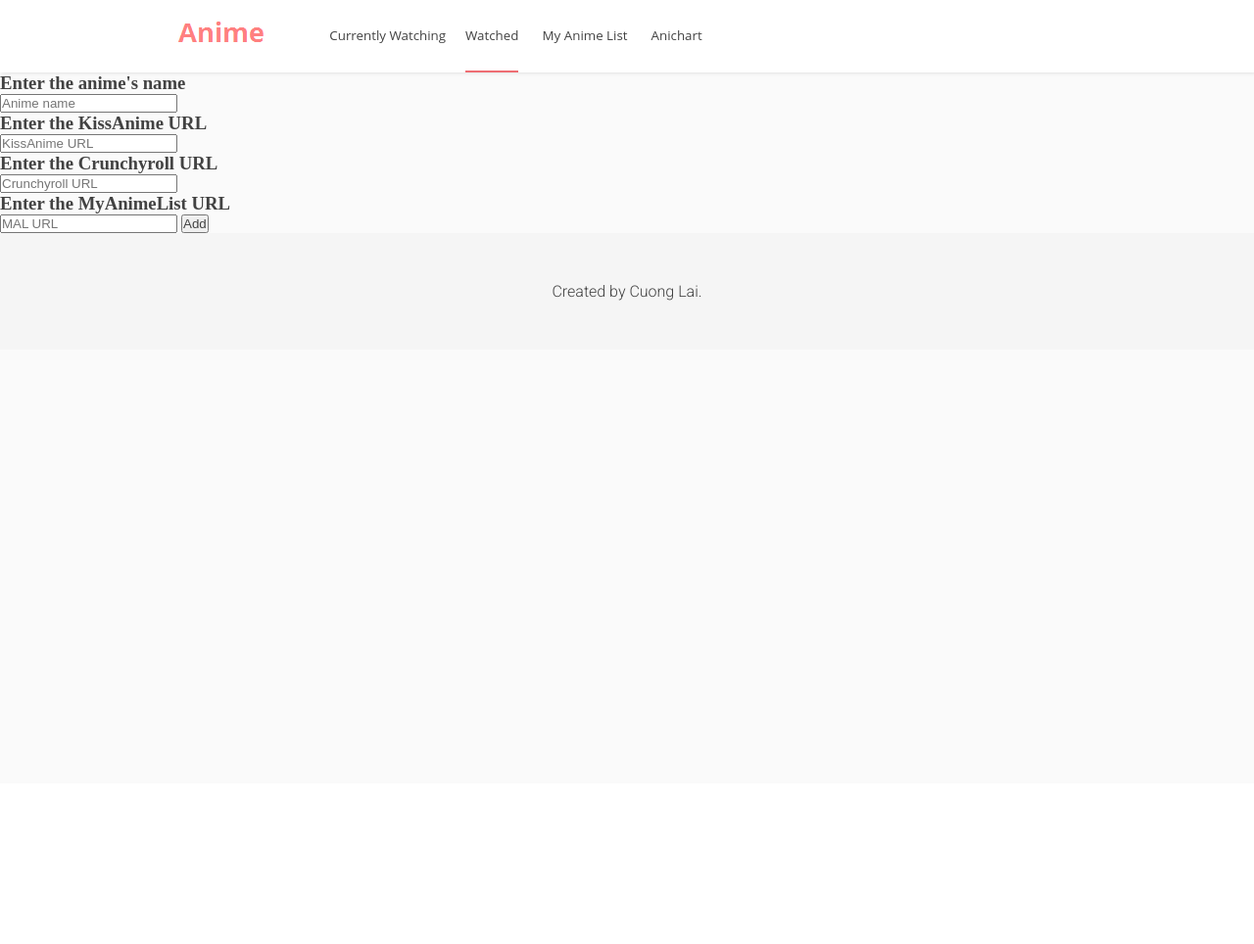
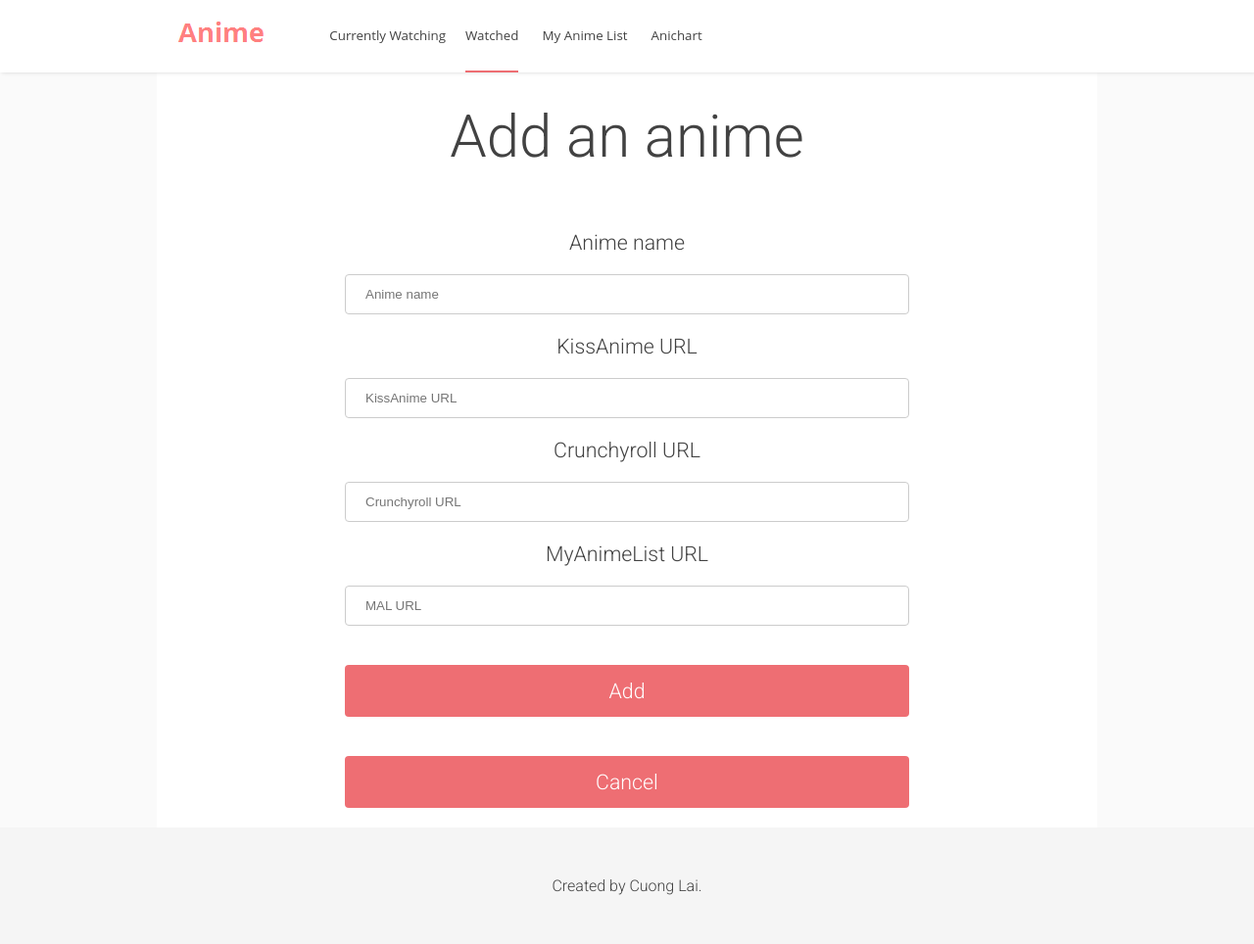
Before and after one commit to CuongLai/AnimeWebsite, a PHP site: page /addAnime.php in a window 1280 px wide. Shown: the whole page at 98% size. Before the commit the page ends 307 px from the top, so only its background shows below. Run offline with PHP 8.4, Linux system fonts and the light colour scheme; some libraries are stand-ins or nearby versions.

Commit message:
CSS for text fields and buttons on watched.php and addAnime.php

```diff
--- a/addAnime.php
+++ b/addAnime.php
@@ -6,17 +6,27 @@ print '<body>';
 $currentPage = 'addAnime';
 include 'includeFiles/nav.php';
 include 'includeFiles/script.php';
+
+print '<div class="content">';
 ?>
-
-<form method="post">
-<h3>Enter the anime's name</h3><input type="text" name="name" placeholder="Anime name" value="<?php if(isset($_POST['name'])){ echo $_POST['name'];}?>"/>
-<h3>Enter the KissAnime URL</h3><input type="text" name="kiss" placeholder="KissAnime URL" value="<?php if(isset($_POST['kiss'])){ echo $_POST['kiss'];}?>"/>
-<h3>Enter the Crunchyroll URL</h3><input type="text" name="crunchy" placeholder="Crunchyroll URL" value="<?php if(isset($_POST['crunchy'])){ echo $_POST['crunchy'];}?>"/>
-<h3>Enter the MyAnimeList URL</h3><input type="text" name="mal" placeholder="MAL URL" value="<?php if(isset($_POST['mal'])){ echo $_POST['mal'];}?>"/>
+<div class="top">
+  <p class="title">Add an anime</p>
+</div>
+<form method="post"><div class="btnDiv">
+<p class="addLabel">Anime name</p><input type="text" name="name" class="addText" placeholder="Anime name" value="<?php if(isset($_POST['name'])){ echo $_POST['name'];}?>"/>
+<p class="addLabel">KissAnime URL</p><input type="text" name="kiss" class="addText" placeholder="KissAnime URL" value="<?php if(isset($_POST['kiss'])){ echo $_POST['kiss'];}?>"/>
+<p class="addLabel">Crunchyroll URL</p><input type="text" name="crunchy" class="addText" placeholder="Crunchyroll URL" value="<?php if(isset($_POST['crunchy'])){ echo $_POST['crunchy'];}?>"/>
+<p class="addLabel">MyAnimeList URL</p><input type="text" name="mal" class="addText" placeholder="MAL URL" value="<?php if(isset($_POST['mal'])){ echo $_POST['mal'];}?>"/>
 <input type="submit" name="submit" value="Add" class="button">
-</form>
+<input type="submit" name="back" value="Cancel" class="button">
+</div></form>
 
 <?php
+if (isset($_POST["back"]))
+{
+  header("Location:watched.php");
+  exit;
+}
 if (isset($_POST["submit"]))
 {
   $conn = new mysqli($server, $username, $password, $dbname);
@@ -70,6 +80,7 @@ if (isset($_POST["submit"]))
     echo 'You cannot leave the name blank.';
   }
 }
+print '</div>';
 print '</body>';
 include 'includeFiles/footer.php';
 ?>
--- a/includeFiles/head.php
+++ b/includeFiles/head.php
@@ -1,7 +1,7 @@
 <!DOCTYPE html>
 <html lang="en">
 <head>
-  <title>Currently Watching - Personal Site</title>
+  <title>Personal Anime Site</title>
   <meta charset="utf-8">
   <meta name="author" content="Cuong Lai">
   <meta name="description" content="My personal stuff">
--- a/style.css
+++ b/style.css
@@ -13,6 +13,7 @@ body
     width: 100%;
 }
 
+/*full screen*/
 @media screen and (min-width: 821px)
 {
   .hidden-menu, .exit-btn
@@ -74,6 +75,7 @@ body
   }
 }
 
+/*minimized*/
 @media screen and (max-width: 820px)
 {
   .hidden
@@ -159,7 +161,7 @@ body
 }
 
 
-/*--------------------------------------------------------------------------*/
+/*-----------------------------------content-----------------------------------*/
 
 @media screen and (min-width: 821px)
 {
@@ -175,6 +177,41 @@ body
     width: 75%;
     background-color: white;
     font-family: 'Roboto', sans-serif;
+  }
+  .btnDiv
+  {
+    text-align: center;
+    margin: auto;
+  }
+  .addText
+  {
+    width: 60%;
+    padding: 12px 20px;
+    margin: 20px 0;
+    border: 1px solid #ccc;
+    border-radius: 4px;
+    box-sizing: border-box;
+  }
+  .addLabel
+  {
+    font-size: 16pt;
+  }
+  .button
+  {
+    background-color: #EE6E73;
+    color: white;
+    width: 60%;
+    padding: 14px 20px;
+    margin: 20px 0;
+    border: none;
+    border-radius: 4px;
+    cursor: pointer;
+    font-family: 'Roboto', sans-serif;
+    font-size: 16pt;
+  }
+  .button:hover
+  {
+    background-color: #e2666b;
   }
   .top
   {
@@ -224,6 +261,7 @@ body
     text-align: center;
     font-weight: bold;
   }
+
 
   /*--------------------------------------------------------------------------*/
 
@@ -323,6 +361,18 @@ body
   {
     background-color: #F5F5F5;
   }
+  .button
+  {
+    background-color: #EE6E73;
+    color: white;
+    width: 100%;
+    margin: auto;
+    font-family: 'Roboto', sans-serif;
+    padding: 10px 15px;
+    border: none;
+    cursor: pointer;
+    font-size: 13pt;
+  }
 }
 /*--------------------------------------------------------------------------*/
 
```
Also changed, not shown: watched.php (+6 -5 lines).
